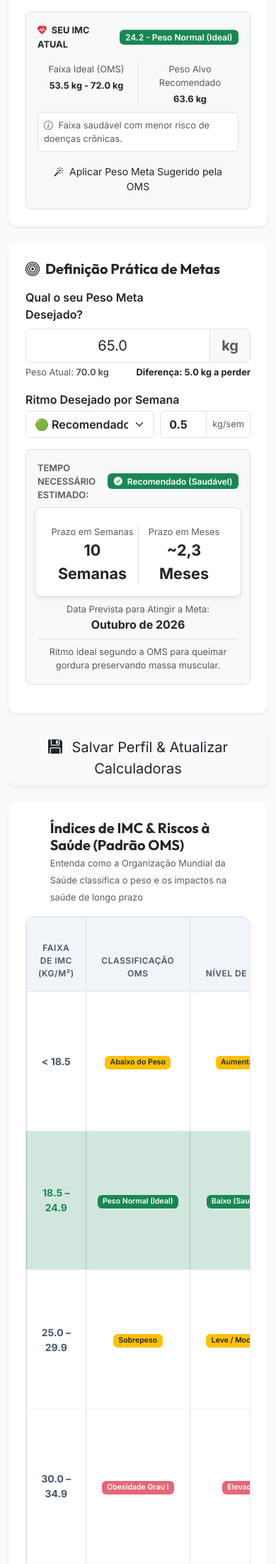
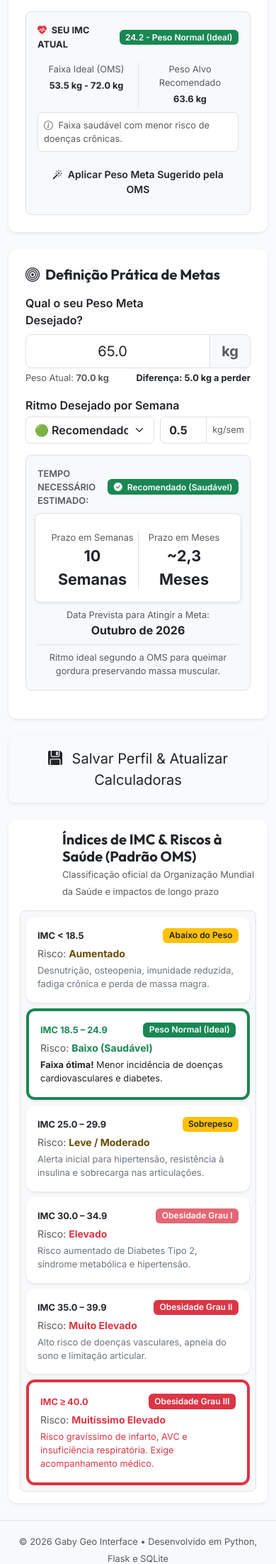
Before and after one commit to Owvan/MacroNutrition, a Flask app: template app/templates/profile.html in a window 390 px wide. Shown: the part 781-2985 px from the top of the page at 71% size. Run offline with Flask 3, Linux system fonts and the light colour scheme; the template is opened without the code that fills it, so the values that code supplies are empty.

Commit message:
fix: corrige proporcoes do icone e tabela cortada na pagina Perfil adicionando cards mobile de classificacao OMS

```diff
--- a/app/templates/profile.html
+++ b/app/templates/profile.html
@@ -103,7 +103,7 @@
                             <div class="fs-7 text-muted my-2 p-2 bg-white rounded border" id="imc_risk_box">
                                 <i class="bi bi-info-circle text-teal me-1"></i> <span id="imc_risk_text">Faixa saudável com menor risco de doenças crônicas.</span>
                             </div>
-                            <button type="button" class="btn btn-outline-teal btn-sm w-100 mt-1 py-1" onclick="applySuggestedMeta()">
+                            <button type="button" class="btn btn-outline-teal btn-sm w-100 mt-1 py-2 fw-semibold" onclick="applySuggestedMeta()">
                                 <i class="bi bi-magic me-1"></i> Aplicar Peso Meta Sugerido pela OMS
                             </button>
                         </div>
@@ -189,7 +189,7 @@
 
                 <!-- Botão de Ação -->
                 <div class="col-12 text-end">
-                    <button type="submit" class="btn btn-teal btn-lg px-5 shadow-sm">
+                    <button type="submit" class="btn btn-teal btn-lg w-100 w-md-auto px-5 shadow-sm py-3">
                         <i class="bi bi-floppy-fill me-2"></i> Salvar Perfil & Atualizar Calculadoras
                     </button>
                 </div>
@@ -199,18 +199,19 @@
 
     <!-- Seção Educativa: Classificação do IMC e Riscos à Saúde (OMS) -->
     <div class="col-12 col-lg-10 mt-4">
-        <div class="card card-custom p-4 bg-white border-0 shadow-sm">
+        <div class="card card-custom p-3 p-md-4 bg-white border-0 shadow-sm">
             <div class="d-flex align-items-center mb-3">
-                <div class="brand-icon me-3 d-flex align-items-center justify-content-center bg-teal bg-opacity-10 text-teal rounded-circle" style="width: 42px; height: 42px;">
+                <div class="bg-teal bg-opacity-10 text-teal rounded-circle d-flex align-items-center justify-content-center flex-shrink-0 me-3" style="width: 44px; height: 44px;">
                     <i class="bi bi-shield-heart fs-4 text-teal"></i>
                 </div>
                 <div>
                     <h5 class="fw-bold text-dark mb-0">Índices de IMC & Riscos à Saúde (Padrão OMS)</h5>
-                    <small class="text-muted fs-7">Entenda como a Organização Mundial da Saúde classifica o peso e os impactos na saúde de longo prazo</small>
+                    <small class="text-muted fs-7">Classificação oficial da Organização Mundial da Saúde e impactos de longo prazo</small>
                 </div>
             </div>
 
-            <div class="table-responsive">
+            <!-- Tabela Versão Desktop (>= 768px) -->
+            <div class="table-responsive d-none d-md-block">
                 <table class="table table-bordered align-middle mb-0 text-center">
                     <thead class="bg-light">
                         <tr>
@@ -259,6 +260,69 @@
                         </tr>
                     </tbody>
                 </table>
+            </div>
+
+            <!-- Cards Responsivos Versão Mobile (< 768px / iPhone 15) -->
+            <div class="d-block d-md-none bg-light p-2 rounded-3 border">
+                <!-- Card 1: Abaixo do Peso -->
+                <div class="card card-custom mb-2 p-3 border-0 shadow-sm">
+                    <div class="d-flex justify-content-between align-items-center mb-1">
+                        <strong class="text-dark fs-7">IMC &lt; 18.5</strong>
+                        <span class="badge bg-warning text-dark">Abaixo do Peso</span>
+                    </div>
+                    <small class="text-muted d-block mb-1">Risco: <strong class="text-warning-emphasis">Aumentado</strong></small>
+                    <p class="text-secondary fs-7 mb-0">Desnutrição, osteopenia, imunidade reduzida, fadiga crônica e perda de massa magra.</p>
+                </div>
+
+                <!-- Card 2: Peso Normal -->
+                <div class="card card-custom mb-2 p-3 border-start border-4 border-success shadow-sm">
+                    <div class="d-flex justify-content-between align-items-center mb-1">
+                        <strong class="text-success fs-7">IMC 18.5 &ndash; 24.9</strong>
+                        <span class="badge bg-success">Peso Normal (Ideal)</span>
+                    </div>
+                    <small class="text-muted d-block mb-1">Risco: <strong class="text-success">Baixo (Saudável)</strong></small>
+                    <p class="text-dark fs-7 mb-0"><strong>Faixa ótima!</strong> Menor incidência de doenças cardiovasculares e diabetes.</p>
+                </div>
+
+                <!-- Card 3: Sobrepeso -->
+                <div class="card card-custom mb-2 p-3 border-0 shadow-sm">
+                    <div class="d-flex justify-content-between align-items-center mb-1">
+                        <strong class="text-dark fs-7">IMC 25.0 &ndash; 29.9</strong>
+                        <span class="badge bg-warning text-dark">Sobrepeso</span>
+                    </div>
+                    <small class="text-muted d-block mb-1">Risco: <strong class="text-warning-emphasis">Leve / Moderado</strong></small>
+                    <p class="text-secondary fs-7 mb-0">Alerta inicial para hipertensão, resistência à insulina e sobrecarga nas articulações.</p>
+                </div>
+
+                <!-- Card 4: Obesidade Grau I -->
+                <div class="card card-custom mb-2 p-3 border-0 shadow-sm">
+                    <div class="d-flex justify-content-between align-items-center mb-1">
+                        <strong class="text-dark fs-7">IMC 30.0 &ndash; 34.9</strong>
+                        <span class="badge bg-danger bg-opacity-75 text-white">Obesidade Grau I</span>
+                    </div>
+                    <small class="text-muted d-block mb-1">Risco: <strong class="text-danger">Elevado</strong></small>
+                    <p class="text-secondary fs-7 mb-0">Risco aumentado de Diabetes Tipo 2, síndrome metabólica e hipertensão.</p>
+                </div>
+
+                <!-- Card 5: Obesidade Grau II -->
+                <div class="card card-custom mb-2 p-3 border-0 shadow-sm">
+                    <div class="d-flex justify-content-between align-items-center mb-1">
+                        <strong class="text-dark fs-7">IMC 35.0 &ndash; 39.9</strong>
+                        <span class="badge bg-danger text-white">Obesidade Grau II</span>
+                    </div>
+                    <small class="text-muted d-block mb-1">Risco: <strong class="text-danger">Muito Elevado</strong></small>
+                    <p class="text-secondary fs-7 mb-0">Alto risco de doenças vasculares, apneia do sono e limitação articular.</p>
+                </div>
+
+                <!-- Card 6: Obesidade Grau III -->
+                <div class="card card-custom mb-0 p-3 border-start border-4 border-danger shadow-sm">
+                    <div class="d-flex justify-content-between align-items-center mb-1">
+                        <strong class="text-danger fs-7">IMC &ge; 40.0</strong>
+                        <span class="badge bg-danger text-white">Obesidade Grau III</span>
+                    </div>
+                    <small class="text-muted d-block mb-1">Risco: <strong class="text-danger">Muitíssimo Elevado</strong></small>
+                    <p class="text-danger fs-7 mb-0">Risco gravíssimo de infarto, AVC e insuficiência respiratória. Exige acompanhamento médico.</p>
+                </div>
             </div>
         </div>
     </div>
```
